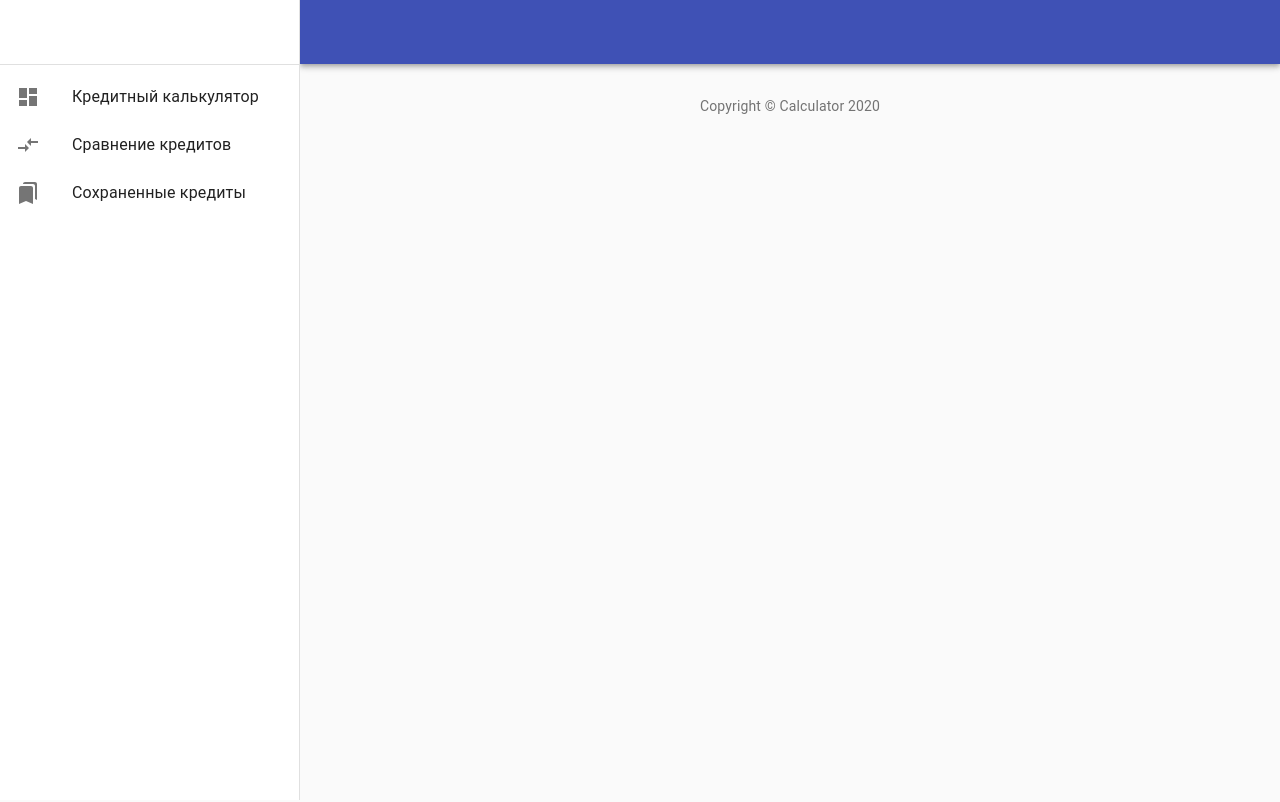
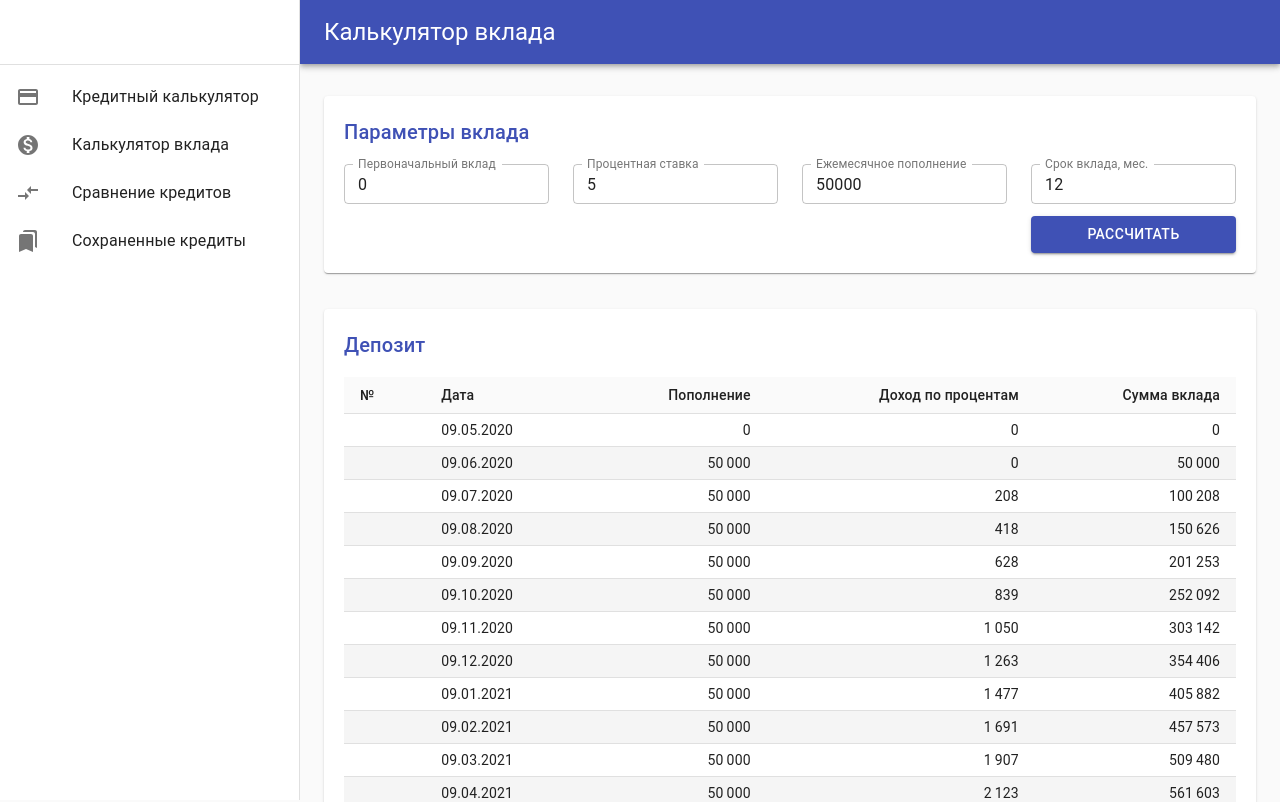
Before and after one commit to leonidfeskov/calculator, a React app: page /deposit in a window 1280 px wide. Shown: the top 802 px of the page. Built offline with nearby package versions, Linux system fonts and the light colour scheme.

Commit message:
Add deposit calculating

```diff
--- a/src/calc/credit.js
+++ b/src/calc/credit.js
@@ -4,7 +4,7 @@ import { calculatePercentage } from 'src/calc/common';
 import { CALCULATING_TYPE } from 'src/reducers/creditParams';
 
 const MAX_MONTHS_COUNT = 360;
-const startDate = new Date('2018-08-08');
+const startDate = new Date();
 
 function addFormattedFields(row) {
     row.dateFormatted = formatDate(row.date);
@@ -31,15 +31,11 @@ class PaymentSchedule {
         creditPeriod = 1,
         paymentPerMonth,
         prepayments = [
-            {
-                date: '2018-08-10',
-                payment: 20000,
-            },
-            {
-                date: '2018-09-11',
-                payment: 5000,
-                repeat: 'everyMonth',
-            },
+            // {
+            //     date: '2020-09-11',
+            //     payment: 5000,
+            //     repeat: 'everyMonth',
+            // },
         ],
     }) {
         this.calculatingType = calculatingType;
--- /dev/null
+++ b/src/calc/deposit.js
@@ -0,0 +1,52 @@
+/* eslint-disable no-console */
+
+import { getNextMonth } from 'src/utils/date';
+
+const startDate = new Date();
+
+class Deposit {
+    constructor({ initialSum, percentage, payment, period }) {
+        this.sum = initialSum;
+        this.percentage = percentage / 100;
+        this.payment = payment;
+        this.period = period;
+
+        this.depositeDate = [];
+    }
+
+    calculateSomePayment() {
+        const previousMonth = this.depositeDate[this.depositeDate.length - 1];
+        const currentMonth = {
+            date: getNextMonth(previousMonth.date),
+            payment: this.payment,
+        };
+
+        const income = (previousMonth.sum * this.percentage) / 12;
+
+        currentMonth.income = income;
+        currentMonth.sum = previousMonth.sum + income + this.payment;
+
+        this.depositeDate.push(currentMonth);
+    }
+
+    calculate() {
+        this.depositeDate[0] = {
+            date: startDate,
+            sum: this.sum,
+            income: 0,
+            payment: 0,
+        };
+
+        while (this.period) {
+            this.calculateSomePayment();
+            this.period -= 1;
+        }
+
+        return this.depositeDate;
+    }
+}
+
+export default function calculateDeposit(params) {
+    const deposit = new Deposit(params);
+    return deposit.calculate();
+}
--- /dev/null
+++ b/src/components/DepositDataTable/index.js
@@ -0,0 +1,44 @@
+import React from 'react';
+import { useSelector } from 'react-redux';
+import MuiTable from '@material-ui/core/Table';
+import MuiTableBody from '@material-ui/core/TableBody';
+import MuiTableCell from '@material-ui/core/TableCell';
+import MuiTableHead from '@material-ui/core/TableHead';
+import MuiTableRow from '@material-ui/core/TableRow';
+
+import Box from 'src/components/common/Box';
+import BoxTitle from 'src/components/common/Box/Title';
+import { priceFormat } from 'src/utils/common';
+import { formatDate } from 'src/utils/date';
+
+export default function DepositDataTable() {
+    const { depositData } = useSelector((state) => state);
+
+    return (
+        <Box>
+            <BoxTitle>Депозит</BoxTitle>
+            <MuiTable size="small" stickyHeader>
+                <MuiTableHead>
+                    <MuiTableRow>
+                        <MuiTableCell>№</MuiTableCell>
+                        <MuiTableCell>Дата</MuiTableCell>
+                        <MuiTableCell align="right">Пополнение</MuiTableCell>
+                        <MuiTableCell align="right">Доход по процентам</MuiTableCell>
+                        <MuiTableCell align="right">Сумма вклада</MuiTableCell>
+                    </MuiTableRow>
+                </MuiTableHead>
+                <MuiTableBody>
+                    {depositData.map((row, index) => (
+                        <MuiTableRow key={index}>
+                            <MuiTableCell />
+                            <MuiTableCell>{formatDate(row.date)}</MuiTableCell>
+                            <MuiTableCell align="right">{priceFormat(row.payment)}</MuiTableCell>
+                            <MuiTableCell align="right">{priceFormat(row.income)}</MuiTableCell>
+                            <MuiTableCell align="right">{priceFormat(row.sum)}</MuiTableCell>
+                        </MuiTableRow>
+                    ))}
+                </MuiTableBody>
+            </MuiTable>
+        </Box>
+    );
+}
--- /dev/null
+++ b/src/components/DepositForm/index.js
@@ -0,0 +1,74 @@
+import React from 'react';
+import { useSelector, useDispatch } from 'react-redux';
+import { Form, Field } from 'react-final-form';
+import MuiButton from '@material-ui/core/Button';
+import MuiGrid from '@material-ui/core/Grid';
+
+import Box from 'src/components/common/Box';
+import BoxTitle from 'src/components/common/Box/Title';
+import Input from 'src/components/common/Input';
+import { setPaymentSchedule } from 'src/reducers/paymentSchedule';
+import calculateDeposit from 'src/calc/deposit';
+
+export default function CreditForm() {
+    const { depositParams } = useSelector((state) => state);
+    const dispatch = useDispatch();
+
+    const onSubmit = (values) => {
+        const initialSum = parseFloat(values.creditSum);
+        const percentage = parseFloat(values.creditPercent);
+        const payment = parseFloat(values.paymentPerMonth);
+        const period = parseFloat(values.creditPeriod);
+
+        const depositData = calculateDeposit({
+            initialSum,
+            percentage,
+            payment,
+            period,
+        });
+        dispatch(setPaymentSchedule(depositData));
+    };
+
+    return (
+        <Box>
+            <BoxTitle>Параметры вклада</BoxTitle>
+            <Form
+                onSubmit={onSubmit}
+                initialValues={depositParams}
+                render={({ handleSubmit }) => (
+                    <form onSubmit={handleSubmit} noValidate autoComplete="off">
+                        <MuiGrid container spacing={3}>
+                            <MuiGrid item xs={12} md={3} lg={3}>
+                                <Field name="initialSum">
+                                    {({ input }) => <Input {...input} label="Первоначальный вклад" />}
+                                </Field>
+                            </MuiGrid>
+                            <MuiGrid item xs={12} md={3} lg={3}>
+                                <Field name="percentage">
+                                    {({ input }) => <Input {...input} label="Процентная ставка" />}
+                                </Field>
+                            </MuiGrid>
+                            <MuiGrid item xs={12} md={3} lg={3}>
+                                <Field name="payment">
+                                    {({ input }) => <Input {...input} label="Ежемесячное пополнение" />}
+                                </Field>
+                            </MuiGrid>
+                            <MuiGrid item xs={12} md={3} lg={3}>
+                                <Field name="period">
+                                    {({ input }) => <Input {...input} label="Срок вклада, мес." />}
+                                </Field>
+                            </MuiGrid>
+                        </MuiGrid>
+                        <MuiGrid container justify="flex-end" spacing={3}>
+                            <MuiGrid item xs={12} md={3} lg={3}>
+                                <MuiButton variant="contained" color="primary" fullWidth type="submit">
+                                    Рассчитать
+                                </MuiButton>
+                            </MuiGrid>
+                        </MuiGrid>
+                    </form>
+                )}
+            />
+        </Box>
+    );
+}
--- /dev/null
+++ b/src/pages/Deposit/index.js
@@ -0,0 +1,22 @@
+import React from 'react';
+import MuiGrid from '@material-ui/core/Grid';
+
+import DepositForm from 'src/components/DepositForm';
+import DepositDataTable from 'src/components/DepositDataTable';
+
+export default function DepositPage() {
+    return (
+        <>
+            <MuiGrid container spacing={4}>
+                <MuiGrid item xs={12} md={12} lg={12}>
+                    <DepositForm />
+                </MuiGrid>
+            </MuiGrid>
+            <MuiGrid container spacing={4}>
+                <MuiGrid item xs={12}>
+                    <DepositDataTable />
+                </MuiGrid>
+            </MuiGrid>
+        </>
+    );
+}
--- a/src/reducers/creditParams.js
+++ b/src/reducers/creditParams.js
@@ -14,9 +14,9 @@ export function setCreditParams(params) {
 
 export const initialCreditParams = {
     calculatingType: CALCULATING_TYPE.BY_PAYMENT,
-    creditSum: 100000,
-    creditPercent: 10,
-    paymentPerMonth: 10000,
+    creditSum: 4000000,
+    creditPercent: 9.4,
+    paymentPerMonth: 100000,
     creditPeriod: 60,
 };
 
--- /dev/null
+++ b/src/reducers/depositData.js
@@ -0,0 +1,22 @@
+import calculateDeposit from 'src/calc/deposit';
+import { initialDepositParams } from 'src/reducers/depositParams';
+
+const SET_DEPOSIT_DATA = 'SET_DEPOSIT_DATA';
+
+export function setDepositData(data) {
+    return {
+        type: SET_DEPOSIT_DATA,
+        data,
+    };
+}
+
+const initialState = calculateDeposit(initialDepositParams);
+
+export default function paymentSchedule(state = initialState, action) {
+    switch (action.type) {
+        case SET_DEPOSIT_DATA:
+            return action.data;
+        default:
+            return state;
+    }
+}
--- /dev/null
+++ b/src/reducers/depositParams.js
@@ -0,0 +1,24 @@
+const SET_DEPOSIT_PARAMS = 'SET_DEPOSIT_PARAMS';
+
+export function setDepositParams(params) {
+    return {
+        type: SET_DEPOSIT_PARAMS,
+        params,
+    };
+}
+
+export const initialDepositParams = {
+    initialSum: 0,
+    percentage: 5,
+    payment: 50000,
+    period: 12,
+};
+
+export default function depositParams(state = initialDepositParams, action) {
+    switch (action.type) {
+        case SET_DEPOSIT_PARAMS:
+            return { ...action.params };
+        default:
+            return state;
+    }
+}
--- a/src/routes.js
+++ b/src/routes.js
@@ -1,18 +1,26 @@
 import React from 'react';
-import MuiDashboardIcon from '@material-ui/icons/Dashboard';
-import MuiBookmarksIcon from '@material-ui/icons/Bookmarks';
+import CreditCardIcon from '@material-ui/icons/CreditCard';
+import MonetizationOnIcon from '@material-ui/icons/MonetizationOn';
+import CompareArrowsIcon from '@material-ui/icons/CompareArrows';
+import BookmarksIcon from '@material-ui/icons/Bookmarks';
 
 import MainPage from 'src/pages/Main';
+import DepositPage from 'src/pages/Deposit';
 import SavedCreditsPage from 'src/pages/SavedCredits';
 import CompareCreditsPage from 'src/pages/CompareCredits';
-import CompareArrowsIcon from '@material-ui/icons/CompareArrows';
 
 const routes = [
     {
         path: '/',
         component: MainPage(),
         title: 'Кредитный калькулятор',
-        menuIcon: <MuiDashboardIcon />,
+        menuIcon: <CreditCardIcon />,
+    },
+    {
+        path: '/deposit',
+        component: DepositPage(),
+        title: 'Калькулятор вклада',
+        menuIcon: <MonetizationOnIcon />,
     },
     {
         path: '/compare-credits',
@@ -24,7 +32,7 @@ const routes = [
         path: '/saved-credits',
         component: SavedCreditsPage(),
         title: 'Сохраненные кредиты',
-        menuIcon: <MuiBookmarksIcon />,
+        menuIcon: <BookmarksIcon />,
     },
 ];
 
--- a/src/store.js
+++ b/src/store.js
@@ -1,14 +1,18 @@
 import { createStore, combineReducers } from 'redux';
 import credits from 'src/reducers/credits';
 import creditParams from 'src/reducers/creditParams';
+import depositParams from 'src/reducers/depositParams';
 import paymentSchedule from 'src/reducers/paymentSchedule';
+import depositData from 'src/reducers/depositData';
 
 const configureStore = () => {
     return createStore(
         combineReducers({
             credits,
             creditParams,
+            depositParams,
             paymentSchedule,
+            depositData,
         }),
         window.__REDUX_DEVTOOLS_EXTENSION__ && window.__REDUX_DEVTOOLS_EXTENSION__()
     );
```
